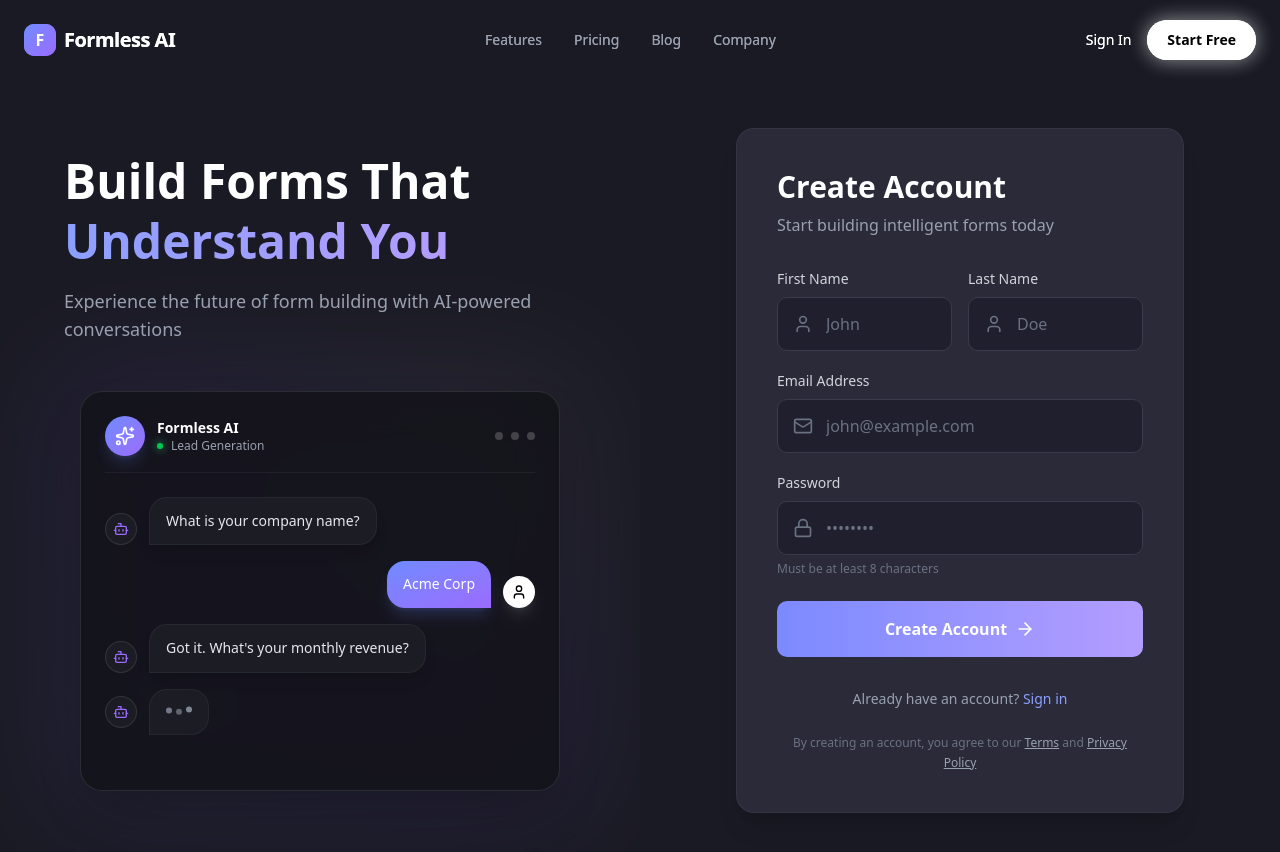
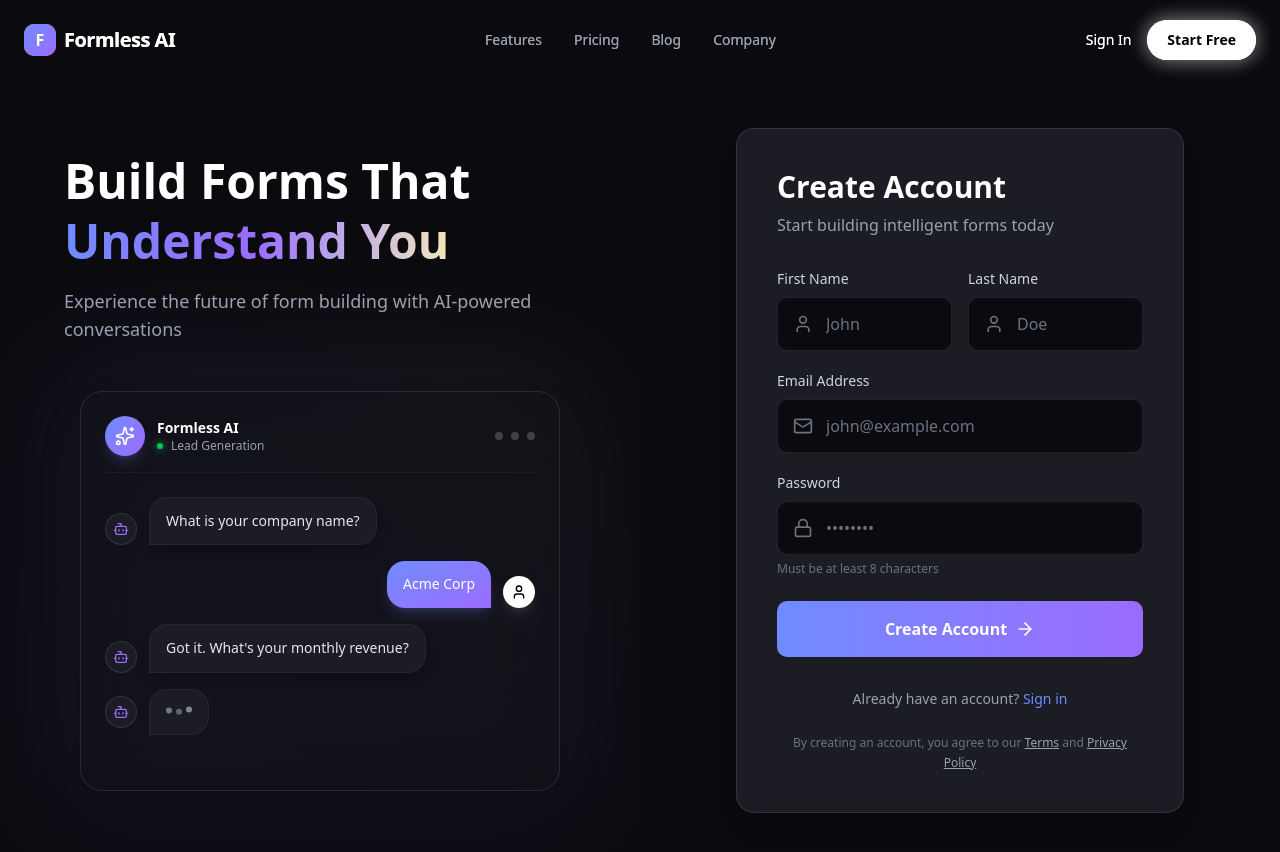
Before and after one commit to el-noir/formless-frontend, a Next.js app: page /sign-up in a window 1280 px wide. Shown: the top 852 px of the page. Built offline with nearby package versions, Linux system fonts and the light colour scheme; no server answers.

Commit message:
Theme Change for Signup and SignIn

```diff
--- a/src/app/(app)/dashboard/page.tsx
+++ b/src/app/(app)/dashboard/page.tsx
@@ -4,6 +4,7 @@
 import { motion } from "motion/react";
 import { useRequireAuth } from "@/hooks/useAuth";
 import { useAuthStore } from "@/stores/authStore";
+import { Background } from "@/components/Background";
 import { Loader2 } from "lucide-react";
 
 function Dashboard() {
@@ -13,9 +14,10 @@
   // Show loading while checking authentication
   if (isLoading) {
     return (
-      <div className="min-h-screen bg-[#1a1a24] flex items-center justify-center">
-        <div className="text-center">
-          <Loader2 className="w-8 h-8 animate-spin text-[#7c8aff] mx-auto mb-4" />
+      <div className="min-h-screen bg-[#0B0B0F] flex items-center justify-center">
+        <Background />
+        <div className="text-center relative z-10">
+          <Loader2 className="w-8 h-8 animate-spin text-[#6E8BFF] mx-auto mb-4" />
           <p className="text-gray-400">Loading...</p>
         </div>
       </div>
@@ -23,8 +25,9 @@
   }
 
   return (
-    <div className="min-h-screen bg-[#1a1a24] pt-24 px-6 pb-12">
-      <div className="max-w-7xl mx-auto">
+    <div className="min-h-screen bg-[#0B0B0F] pt-24 px-6 pb-12 relative">
+      <Background />
+      <div className="max-w-7xl mx-auto relative z-10">
         {/* Header */}
         <motion.div
           className="mb-8"
@@ -40,13 +43,13 @@
 
         {/* Content */}
         <motion.div
-          className="bg-[#2a2a38] rounded-2xl p-8 shadow-xl border border-white/5"
+          className="bg-[#1C1C24] rounded-2xl p-8 shadow-xl border border-white/10"
           initial={{ opacity: 0, y: 20 }}
           animate={{ opacity: 1, y: 0 }}
           transition={{ duration: 0.5, delay: 0.1 }}
         >
           <div className="text-center py-12">
-            <div className="w-16 h-16 mx-auto mb-4 rounded-2xl bg-linear-to-br from-[#7c8aff] to-[#b39dff] flex items-center justify-center">
+            <div className="w-16 h-16 mx-auto mb-4 rounded-2xl bg-gradient-to-br from-[#6E8BFF] to-[#9A6BFF] flex items-center justify-center">
               <svg
                 className="w-8 h-8 text-white"
                 fill="none"
--- a/src/app/(auth)/sign-up/page.tsx
+++ b/src/app/(auth)/sign-up/page.tsx
@@ -7,6 +7,7 @@
 import { RegisterDto } from "@/app/types/Auth";
 import { motion } from "motion/react";
 import { ChatMockup } from "@/components/ChatMockup";
+import { Background } from "@/components/Background";
 import { Mail, Lock, User, ArrowRight, Loader2 } from "lucide-react";
 import { Navbar } from "@/components/Navbar";
 import { useAuth } from "@/hooks/useAuth";
@@ -47,9 +48,10 @@
   // Show loading while checking authentication
   if (checkingAuth) {
     return (
-      <div className="min-h-screen bg-[#1a1a24] flex items-center justify-center">
-        <div className="text-center">
-          <Loader2 className="w-8 h-8 animate-spin text-[#7c8aff] mx-auto mb-4" />
+      <div className="min-h-screen bg-[#0B0B0F] flex items-center justify-center">
+        <Background />
+        <div className="text-center relative z-10">
+          <Loader2 className="w-8 h-8 animate-spin text-[#6E8BFF] mx-auto mb-4" />
           <p className="text-gray-400">Loading...</p>
         </div>
       </div>
@@ -57,7 +59,8 @@
   }
 
   return (
-    <div className="min-h-screen bg-[#1a1a24] relative">
+    <div className="min-h-screen bg-[#0B0B0F] relative">
+      <Background />
       {/* Navbar */}
       <Navbar />
 
@@ -73,7 +76,7 @@
             <div className="mb-12">
               <h1 className="text-5xl font-bold text-white mb-4 leading-tight">
                 Build Forms That{" "}
-                <span className="bg-linear-to-r from-[#8B9FFF] to-[#B39DFF] bg-clip-text text-transparent">
+                <span className="text-transparent bg-clip-text bg-gradient-to-r from-[#6E8BFF] via-[#9A6BFF] to-[#F4E7B8]">
                   Understand You
                 </span>
               </h1>
@@ -93,7 +96,7 @@
             animate={{ opacity: 1, y: 0 }}
             transition={{ duration: 0.6 }}
           >
-            <div className="bg-[#2a2a38] rounded-2xl p-10 shadow-xl border border-white/5">
+            <div className="bg-[#1C1C24] rounded-2xl p-10 shadow-xl border border-white/10 backdrop-blur-sm">
             {/* Header */}
             <div className="mb-8">
               <h1 className="text-3xl font-bold text-white mb-2">
@@ -140,10 +143,9 @@
                           value: 2,
                           message: "Must be at least 2 characters",
                         },
-                      })}
-                      className={`w-full pl-12 pr-4 py-3.5 bg-[#1f1f2e] border ${
-                        errors.firstName ? "border-red-500/50" : "border-[#3a3a4a]"
-                      } rounded-lg text-white placeholder-gray-500 focus:outline-none focus:ring-2 focus:ring-[#7c8aff]/50 focus:border-transparent transition-all`}
+                      })}                      className={`w-full pl-12 pr-4 py-3.5 bg-[#0B0B0F] border ${
+                        errors.firstName ? "border-red-500/50" : "border-white/10"
+                      } rounded-lg text-white placeholder-gray-500 focus:outline-none focus:ring-2 focus:ring-[#6E8BFF]/50 focus:border-transparent transition-all`}
                       placeholder="John"
                     />
                   </div>
@@ -173,9 +175,9 @@
                           message: "Must be at least 2 characters",
                         },
                       })}
-                      className={`w-full pl-12 pr-4 py-3.5 bg-[#1f1f2e] border ${
-                        errors.lastName ? "border-red-500/50" : "border-[#3a3a4a]"
-                      } rounded-lg text-white placeholder-gray-500 focus:outline-none focus:ring-2 focus:ring-[#7c8aff]/50 focus:border-transparent transition-all`}
+                      className={`w-full pl-12 pr-4 py-3.5 bg-[#0B0B0F] border ${
+                        errors.lastName ? "border-red-500/50" : "border-white/10"
+                      } rounded-lg text-white placeholder-gray-500 focus:outline-none focus:ring-2 focus:ring-[#6E8BFF]/50 focus:border-transparent transition-all`}
                       placeholder="Doe"
                     />
                   </div>
@@ -207,9 +209,9 @@
                         message: "Invalid email address",
                       },
                     })}
-                    className={`w-full pl-12 pr-4 py-3.5 bg-[#1f1f2e] border ${
-                      errors.email ? "border-red-500/50" : "border-[#3a3a4a]"
-                    } rounded-lg text-white placeholder-gray-500 focus:outline-none focus:ring-2 focus:ring-[#7c8aff]/50 focus:border-transparent transition-all`}
+                    className={`w-full pl-12 pr-4 py-3.5 bg-[#0B0B0F] border ${
+                      errors.email ? "border-red-500/50" : "border-white/10"
+                    } rounded-lg text-white placeholder-gray-500 focus:outline-none focus:ring-2 focus:ring-[#6E8BFF]/50 focus:border-transparent transition-all`}
                     placeholder="john@example.com"
                   />
                 </div>
@@ -240,9 +242,9 @@
                         message: "Password must be at least 8 characters",
                       },
                     })}
-                    className={`w-full pl-12 pr-4 py-3.5 bg-[#1f1f2e] border ${
-                      errors.password ? "border-red-500/50" : "border-[#3a3a4a]"
-                    } rounded-lg text-white placeholder-gray-500 focus:outline-none focus:ring-2 focus:ring-[#7c8aff]/50 focus:border-transparent transition-all`}
+                    className={`w-full pl-12 pr-4 py-3.5 bg-[#0B0B0F] border ${
+                      errors.password ? "border-red-500/50" : "border-white/10"
+                    } rounded-lg text-white placeholder-gray-500 focus:outline-none focus:ring-2 focus:ring-[#6E8BFF]/50 focus:border-transparent transition-all`}
                     placeholder="••••••••"
                   />
                 </div>
@@ -262,7 +264,7 @@
               <button
                 type="submit"
                 disabled={loading}
-                className="w-full mt-6 px-6 py-4 rounded-lg bg-linear-to-r from-[#7c8aff] to-[#b39dff] text-white font-semibold hover:shadow-lg hover:shadow-[#7c8aff]/30 hover:scale-[1.02] transition-all disabled:opacity-50 disabled:cursor-not-allowed disabled:hover:scale-100 flex items-center justify-center gap-2"
+                className="w-full mt-6 px-6 py-4 rounded-lg bg-gradient-to-r from-[#6E8BFF] to-[#9A6BFF] text-white font-semibold hover:shadow-lg hover:shadow-[#6E8BFF]/30 hover:scale-[1.02] transition-all disabled:opacity-50 disabled:cursor-not-allowed disabled:hover:scale-100 flex items-center justify-center gap-2"
               >
                 {loading ? (
                   <>
@@ -284,7 +286,7 @@
                 Already have an account?{" "}
                 <a
                   href="/sign-in"
-                  className="text-[#8b9fff] hover:text-[#b39dff] font-medium transition-colors"
+                  className="text-[#6E8BFF] hover:text-[#9A6BFF] font-medium transition-colors"
                 >
                   Sign in
                 </a>
```
Also changed, not shown: src/app/(auth)/sign-in/page.tsx (+22 -19 lines).
